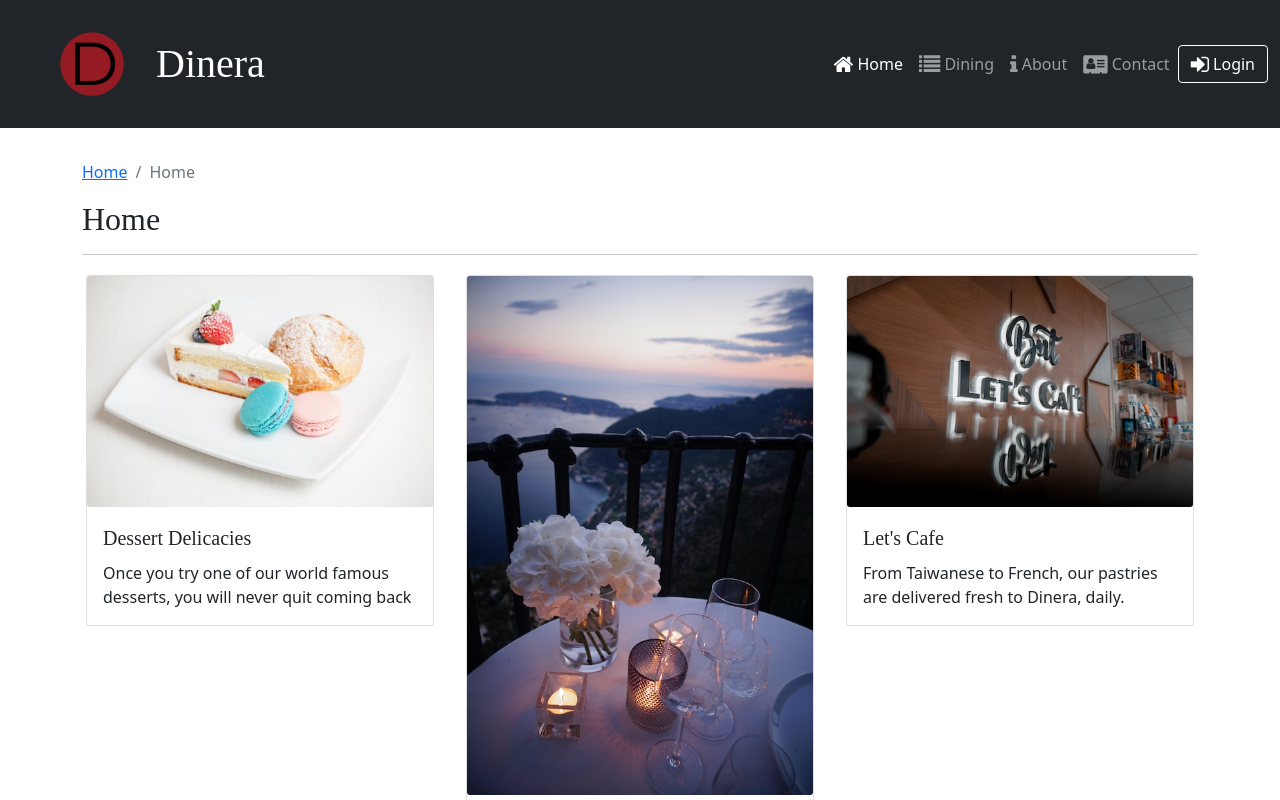
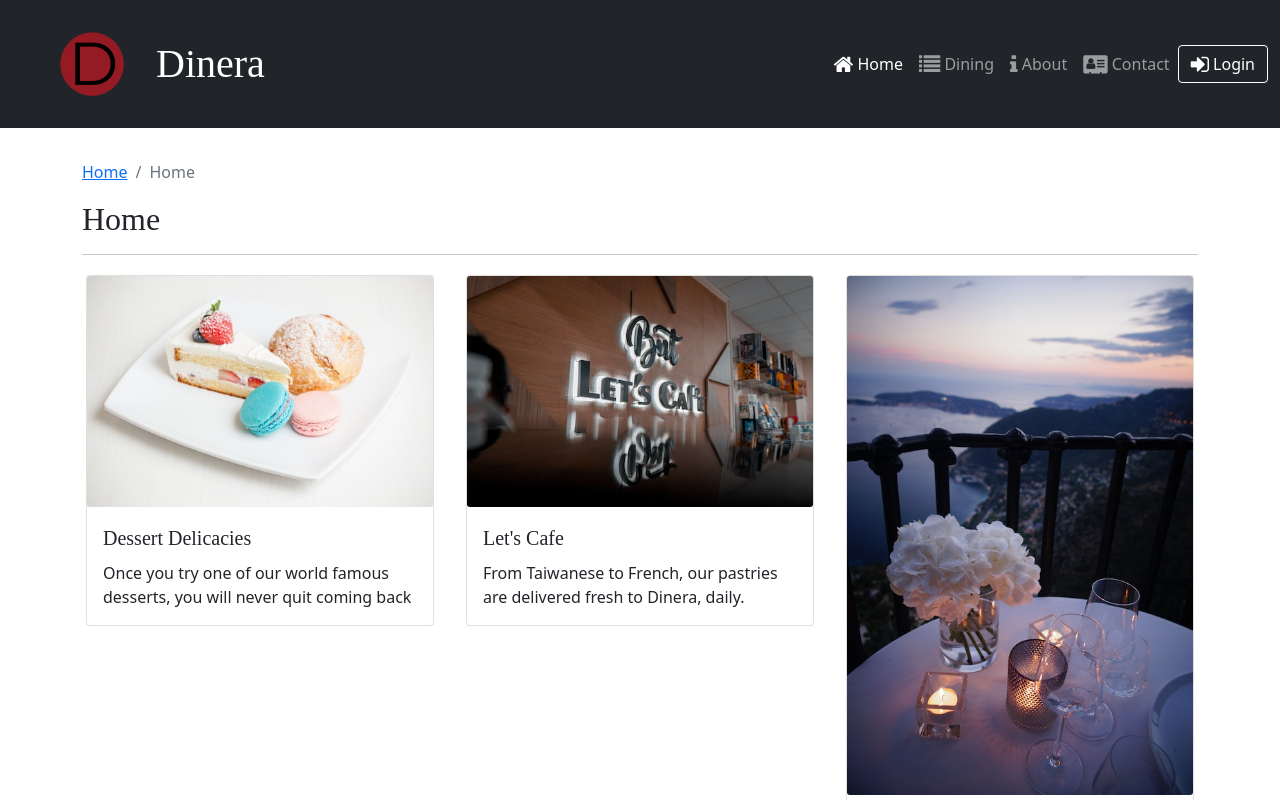
Before and after one commit to ashley-christensen/react-redux-dinera, a React (Create React App) app: page / in a window 1280 px wide. Shown: the top 800 px of the page. Built offline with nearby package versions, Linux system fonts and the light colour scheme.

Commit message:
homepage column switch

```diff
--- a/src/features/display/DisplayList.js
+++ b/src/features/display/DisplayList.js
@@ -8,8 +8,8 @@ import { selectFeaturedPartner } from '../partners/partnersSlice';
 const DisplayList = () => {
  const items = useSelector((state) => [
   selectFeaturedDine(state),
+  selectFeaturedPartner(state),
   selectFeaturedPromotion(state),
-  selectFeaturedPartner(state)
  ]);
 
  return (
```
